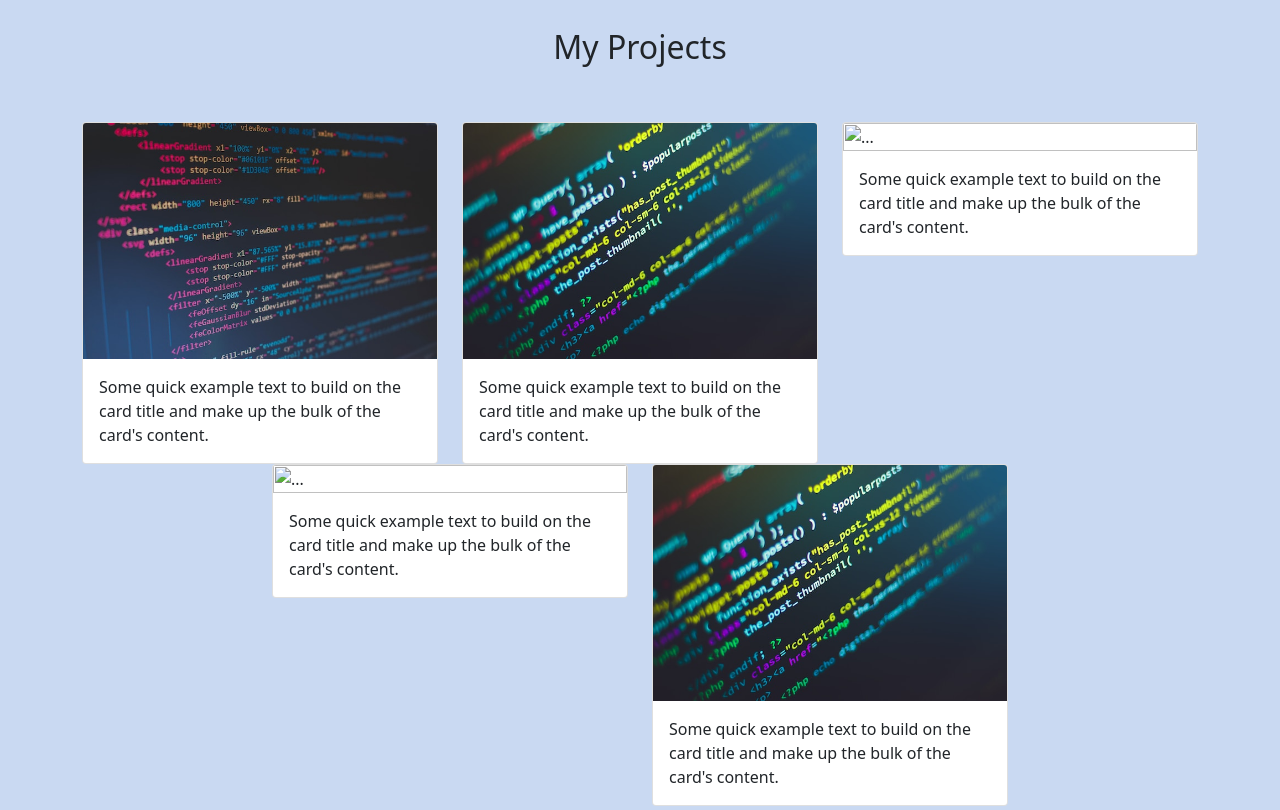
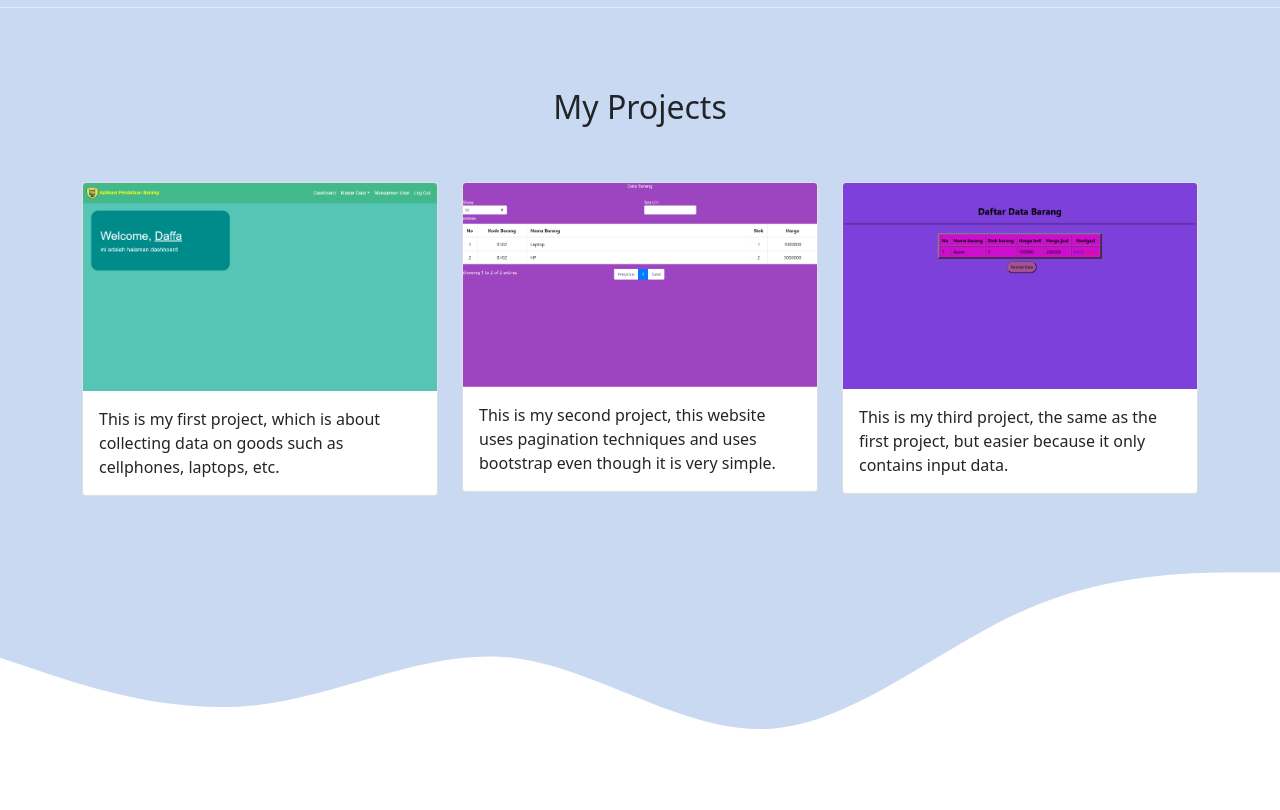
Before and after one commit to MuhDaffaPutraRiadi/DaffaPortfolio.com, a plain HTML site: page index.html in a window 1280 px wide. Shown: the part 1320-2130 px from the top of the page. Drawn offline with nearby package versions, Linux system fonts and the light colour scheme.

Commit message:
mengubah foto project

```diff
--- a/index.html
+++ b/index.html
@@ -51,10 +51,10 @@
           </div>
           <div class="row justify-content-center fs-5 text-center">
             <div class="col-md-4">
-              <p>Lorem ipsum dolor sit, amet consectetur adipisicing elit. Minus tempora dignissimos aut exercitationem. Tenetur exercitationem enim maiores ipsum ab excepturi?</p>
+              <p>I am Muh Daffa Putra Riadi, a code enthusiast who passionately pursues his dream of becoming a Full Stack Developer. I enjoy the process of building web applications and have a high dedication to continuing to learn and develop in the world of programming.</p>
             </div>
             <div class="col-md-4">
-              <p>Lorem ipsum dolor, sit amet consectetur adipisicing elit. Voluptatem, cum dicta. Quasi iusto fugit repudiandae quas consectetur eligendi possimus aliquam! Cum ratione obcaecati a ex.</p>
+              <p>I will continue to strive to achieve my dreams as a Full-Stack Developer, and become a Lecturer/teacher who will teach everything about Full-Stack Developer.</p>
             </div>
           </div>
         </div>
@@ -73,41 +73,25 @@
           <div class="row justify-content-center mb-5">
             <div class="col-md-4">
               <div class="card">
-                <img src="img/Keyboard1.jpg" class="card-img-top" alt="...">
+                <img src="img/Barang.png" class="card-img-top" alt="...">
                 <div class="card-body">
-                  <p class="card-text">Some quick example text to build on the card title and make up the bulk of the card's content.</p>
+                  <p class="card-text">This is my first project, which is about collecting data on goods such as cellphones, laptops, etc.</p>
                 </div>
               </div>
             </div>
             <div class="col-md-4">
               <div class="card">
-                <img src="img/Keyboard2.jpg" class="card-img-top" alt="...">
+                <img src="img/Datatable.png" class="card-img-top" alt="...">
                 <div class="card-body">
-                  <p class="card-text">Some quick example text to build on the card title and make up the bulk of the card's content.</p>
+                  <p class="card-text">This is my second project, this website uses pagination techniques and uses bootstrap even though it is very simple.</p>
                 </div>
               </div>
             </div>
             <div class="col-md-4">
               <div class="card">
-                <img src="img/Keyboard3.jpg" class="card-img-top" alt="...">
+                <img src="img/Barang2.png" class="card-img-top" alt="...">
                 <div class="card-body">
-                  <p class="card-text">Some quick example text to build on the card title and make up the bulk of the card's content.</p>
-                </div>
-              </div>
-            </div>
-            <div class="col-md-4">
-              <div class="card">
-                <img src="img/Keyboard3.jpg" class="card-img-top" alt="...">
-                <div class="card-body">
-                  <p class="card-text">Some quick example text to build on the card title and make up the bulk of the card's content.</p>
-                </div>
-              </div>
-            </div>
-            <div class="col-md-4">
-              <div class="card">
-                <img src="img/Keyboard2.jpg" class="card-img-top" alt="...">
-                <div class="card-body">
-                  <p class="card-text">Some quick example text to build on the card title and make up the bulk of the card's content.</p>
+                  <p class="card-text"</p>This is my third project, the same as the first project, but easier because it only contains input data.</p>
                 </div>
               </div>
             </div>
```
Also changed, not shown: img/Barang.png (added), img/Barang2.png (added), img/Datatable.png (added).
